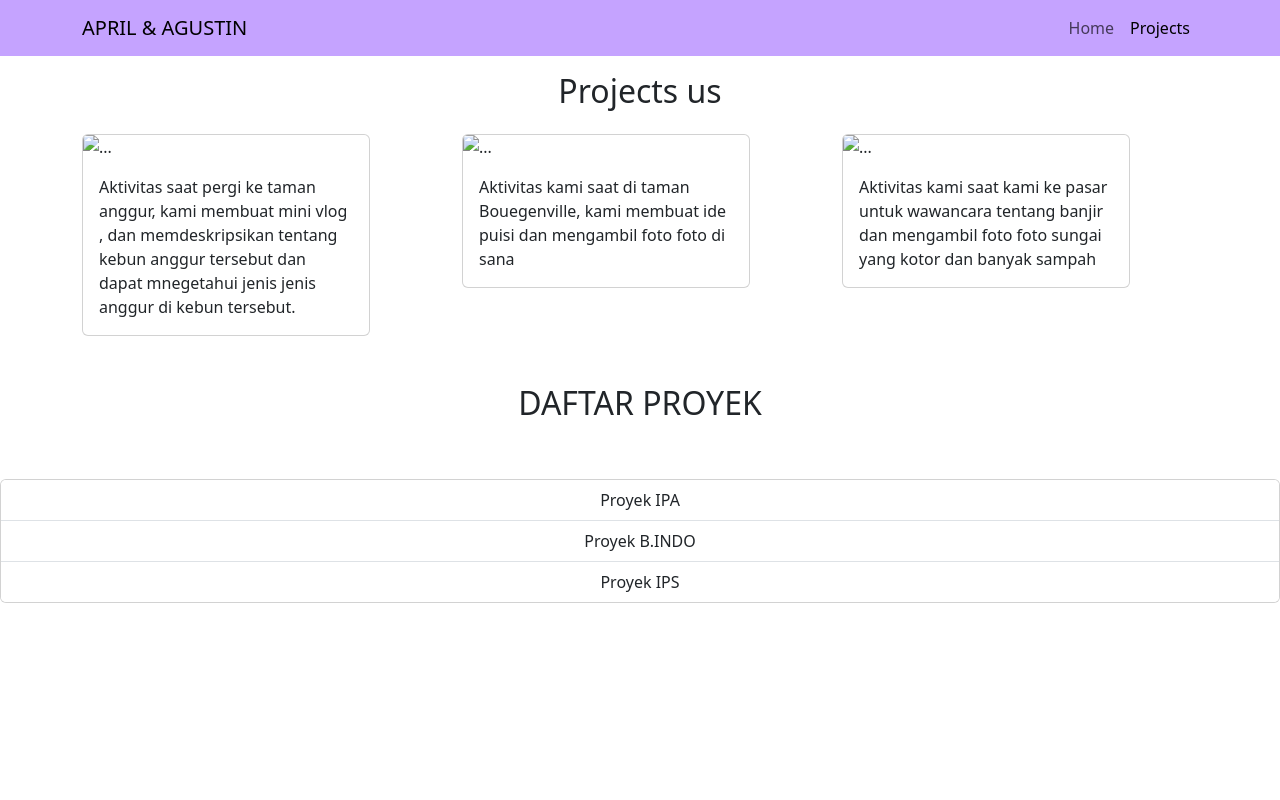
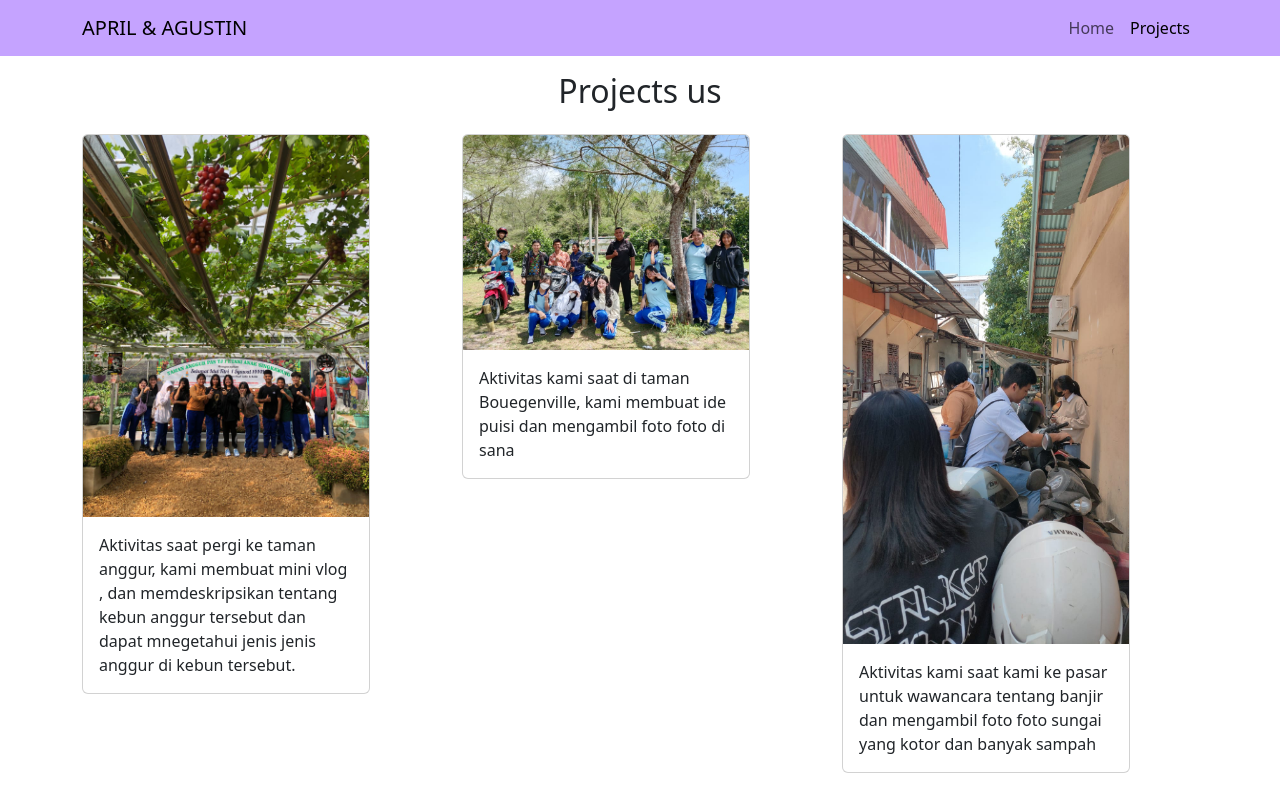
Before and after one commit to agustin0012/coding, a plain HTML site: page portfolio.html in a window 1280 px wide. Shown: the top 800 px of the page. Drawn offline with nearby package versions, Linux system fonts and the light colour scheme.

Commit message:
Update portfolio.html

```diff
--- a/portfolio.html
+++ b/portfolio.html
@@ -36,7 +36,7 @@
       <div class="row mt-3">
         <div class="col-4">
           <div class="card" style="width: 18rem">
-            <img src="img/yaa.jpg" class="card-img-top" alt="..." />
+            <img src="yaa.jpg" class="card-img-top" alt="..." />
             <div class="card-body">
               <p class="card-text">Aktivitas saat pergi ke taman anggur, kami membuat mini vlog , dan memdeskripsikan tentang kebun anggur tersebut dan dapat mnegetahui jenis jenis anggur di kebun tersebut.</p>
             </div>
@@ -44,7 +44,7 @@
         </div>
         <div class="col-4">
           <div class="card" style="width: 18rem">
-            <img src="img/tata.jpg" class="card-img-top" alt="..." />
+            <img src="tata.jpg" class="card-img-top" alt="..." />
             <div class="card-body">
               <p class="card-text">Aktivitas kami saat di taman Bouegenville, kami membuat ide puisi dan mengambil foto foto di sana</p>
             </div>
@@ -52,7 +52,7 @@
         </div>
         <div class="col-4">
           <div class="card" style="width: 18rem">
-            <img src="img/y.jpg" class="card-img-top" alt="..." />
+            <img src="y.jpg" class="card-img-top" alt="..." />
             <div class="card-body">
               <p class="card-text">Aktivitas kami saat kami ke pasar untuk wawancara tentang banjir dan mengambil foto foto sungai yang kotor dan banyak sampah</p>
             </div>
```
